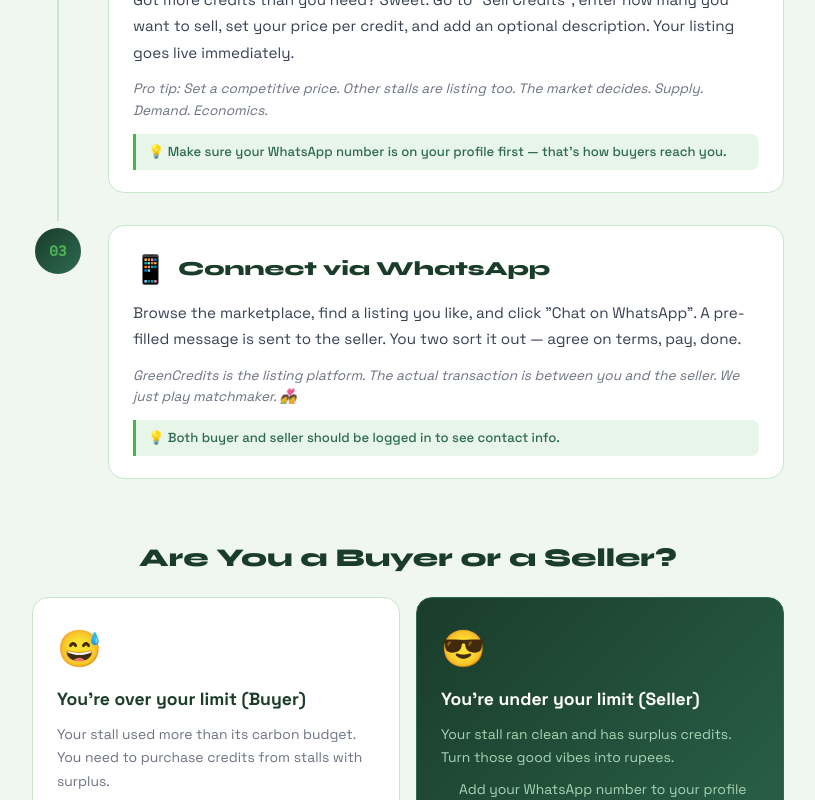
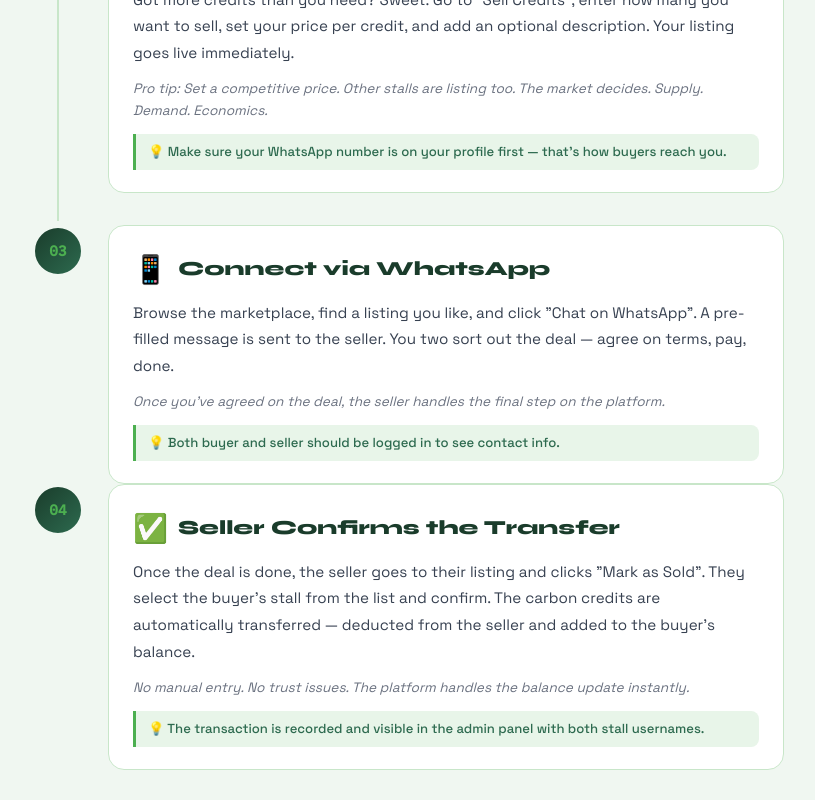
Before and after one commit to aryabysani/GREENEXCHANGE, a Next.js app: page /how-it-works in a window 1280 px wide. Shown: the part 843-1643 px from the top of the page, without its empty margins (232-1047 px from the left). Built offline with nearby package versions, Linux system fonts and the light colour scheme; no server answers.

Commit message:
Add step 4 to how-it-works, remove matchmaker line

```diff
--- a/src/app/how-it-works/page.tsx
+++ b/src/app/how-it-works/page.tsx
@@ -26,7 +26,7 @@
 
       <div style={{ maxWidth: 800, margin: '0 auto', padding: '48px 24px 80px', width: '100%' }}>
 
-        {/* 3 Main Steps */}
+        {/* 4 Main Steps */}
         <div style={{ display: 'flex', flexDirection: 'column', gap: 0, marginBottom: 60, position: 'relative' }}>
           {[
             {
@@ -51,13 +51,22 @@
               num: '03',
               emoji: '📱',
               title: 'Connect via WhatsApp',
-              desc: 'Browse the marketplace, find a listing you like, and click "Chat on WhatsApp". A pre-filled message is sent to the seller. You two sort it out — agree on terms, pay, done.',
-              subtext: 'GreenCredits is the listing platform. The actual transaction is between you and the seller. We just play matchmaker. 💑',
+              desc: 'Browse the marketplace, find a listing you like, and click "Chat on WhatsApp". A pre-filled message is sent to the seller. You two sort out the deal — agree on terms, pay, done.',
+              subtext: 'Once you\'ve agreed on the deal, the seller handles the final step on the platform.',
               color: '#2D6A4F',
               tip: 'Both buyer and seller should be logged in to see contact info.',
             },
+            {
+              num: '04',
+              emoji: '✅',
+              title: 'Seller Confirms the Transfer',
+              desc: 'Once the deal is done, the seller goes to their listing and clicks "Mark as Sold". They select the buyer\'s stall from the list and confirm. The carbon credits are automatically transferred — deducted from the seller and added to the buyer\'s balance.',
+              subtext: 'No manual entry. No trust issues. The platform handles the balance update instantly.',
+              color: '#E65100',
+              tip: 'The transaction is recorded and visible in the admin panel with both stall usernames.',
+            },
           ].map((step, i) => (
-            <div key={step.num} style={{ display: 'flex', gap: 0, marginBottom: i < 2 ? 0 : 0, position: 'relative' }}>
+            <div key={step.num} style={{ display: 'flex', gap: 0, marginBottom: i < 3 ? 0 : 0, position: 'relative' }}>
               {/* Step line connector */}
               <div style={{ display: 'flex', flexDirection: 'column', alignItems: 'center', marginRight: 24, flexShrink: 0 }}>
                 <div style={{
```
